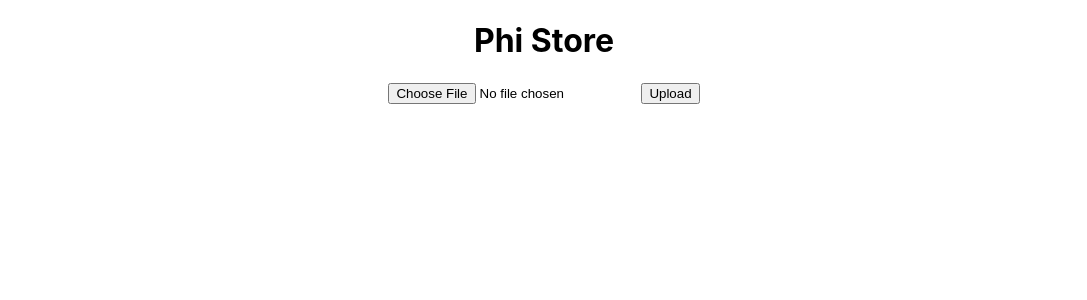
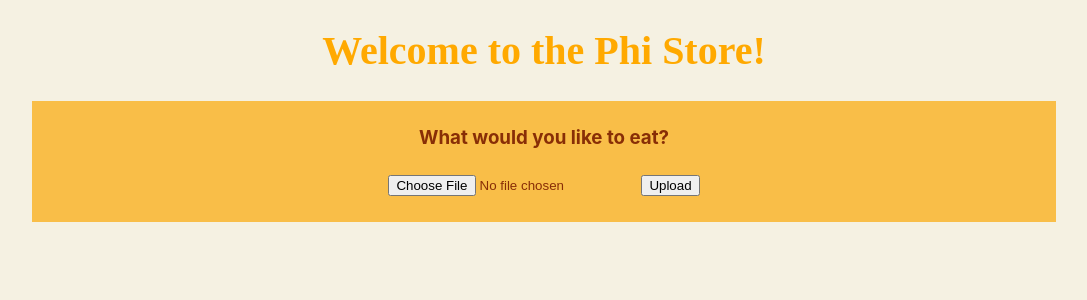
Before and after one commit to ReeseHatfield/CEG-7370-Project, a React (Create React App) app in the folder phi-frontend/: page / in a window 1280 px wide. Shown: the top 300 px of the page, without its empty margins (96-1183 px from the left). Built offline with nearby package versions, Linux system fonts and the light colour scheme.

Commit message:
upload website prototype

```diff
--- a/phi-frontend/public/index.html
+++ b/phi-frontend/public/index.html
@@ -2,7 +2,7 @@
 <html lang="en">
   <head>
     <meta charset="utf-8" />
-    <link rel="icon" href="%PUBLIC_URL%/favicon.ico" />
+    <link rel="icon" href="%PUBLIC_URL%/PHI.ico" />
     <meta name="viewport" content="width=device-width, initial-scale=1" />
     <meta name="theme-color" content="#000000" />
     <meta
@@ -24,7 +24,7 @@
       work correctly both with client-side routing and a non-root public URL.
       Learn how to configure a non-root public URL by running `npm run build`.
     -->
-    <title>React App</title>
+    <title>Phi Store</title>
   </head>
   <body>
     <noscript>You need to enable JavaScript to run this app.</noscript>
--- a/phi-frontend/src/App.css
+++ b/phi-frontend/src/App.css
@@ -1,19 +1,26 @@
+html, body, #root {
+  height: 100%;
+  margin: 0;
+  padding: 0;
+  background-color: #f5f1e2;
+}
+
 .App {
   text-align: center;
 }
 
-.App-logo {
+/* .App-logo {
   height: 40vmin;
   pointer-events: none;
-}
+} */
 
-@media (prefers-reduced-motion: no-preference) {
+/* @media (prefers-reduced-motion: no-preference) {
   .App-logo {
     animation: App-logo-spin infinite 20s linear;
   }
-}
+} */
 
-.App-header {
+/* .App-header {
   background-color: #282c34;
   min-height: 100vh;
   display: flex;
@@ -22,17 +29,43 @@
   justify-content: center;
   font-size: calc(10px + 2vmin);
   color: white;
-}
+} */
 
-.App-link {
+/* .App-link {
   color: #61dafb;
-}
+} */
 
-@keyframes App-logo-spin {
+/* @keyframes App-logo-spin {
   from {
     transform: rotate(0deg);
   }
   to {
     transform: rotate(360deg);
   }
+} */
+
+.greeting-container {
+  color: #ffa900;
+  font: bold 40px "Patua One";
+  margin-left: 10%;
+  margin-right: 10%;
 }
+
+.order-container {
+  color: #882e06;
+  background-color: #f9be48;
+  padding: 2%;
+  margin-left: 10%;
+  margin-right: 10%;
+
+  opacity: 0;
+  transform: translateY(20px);
+  animation: fadeIn 1s ease-out forwards;
+}
+
+@keyframes fadeIn {
+  to {
+    opacity: 1;
+    transform: translateY(0);
+  };
+}
--- a/phi-frontend/src/App.js
+++ b/phi-frontend/src/App.js
@@ -4,9 +4,11 @@ import AudioUploader from './AudioUploader/AudioUploader';
 function App() {
   return (
     <div className="App">
-      <h1> Phi Store</h1>
-      {/* Jinho, you can do whatever you want with this, just make sure the audio component is still present somewhere */}
-      <AudioUploader />
+      <h1 className="greeting-container"> Welcome to the Phi Store! </h1>
+      <h3 className="order-container"> What would you like to eat? <br/><br/><AudioUploader /> </h3>
+      {/* TODO1: how to translate audio input to an audio file */}
+      {/* TODO2: need a separate page for order? e.g. phi-store.com/order */}
+
     </div>
   );
 }
```
Also changed, not shown: 1 other file (tests, documents, lock files or other folders).
